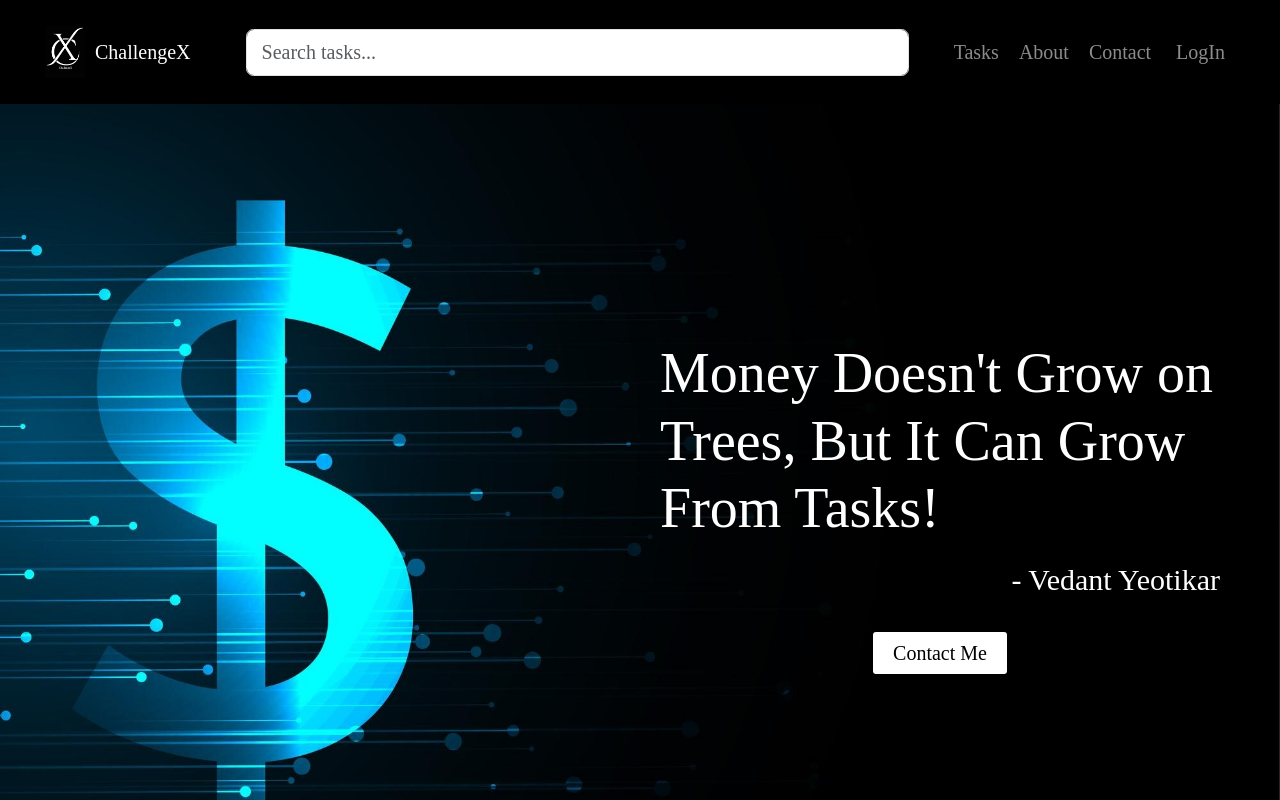
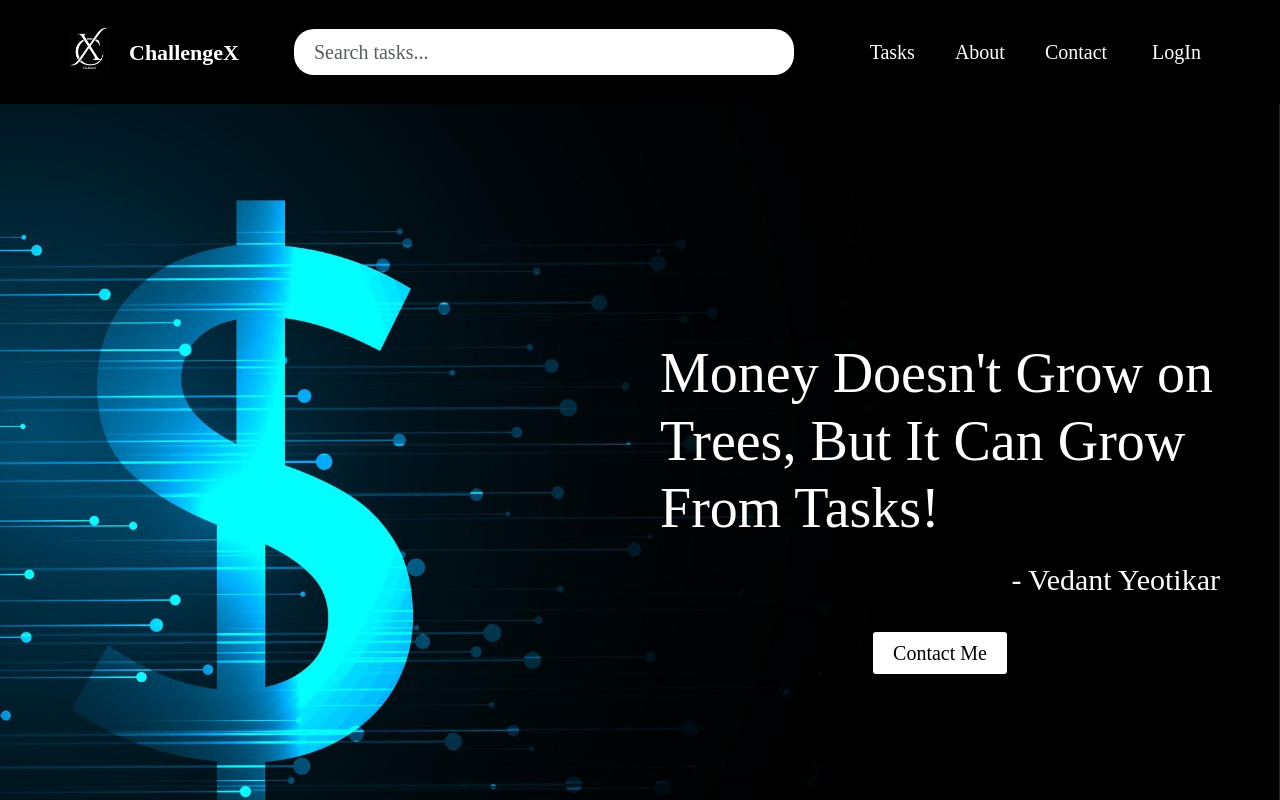
Before and after one commit to vedantBCodes/ChallengeX, a React (Vite) app in the folder Frontend/: page / in a window 1280 px wide. Shown: the top 800 px of the page. Built offline with nearby package versions, Linux system fonts and the light colour scheme.

Commit message:
modified search bar

```diff
--- a/Frontend/src/Components/Logout.jsx
+++ b/Frontend/src/Components/Logout.jsx
@@ -28,7 +28,6 @@ function Logout() {
   return (
     <div>
       <Link id="logoutLink"
-        style={{color: hover ? 'white' : 'rgba(233, 231, 231, 0.55)',transition:'1s',textDecoration:'none'}}
         onMouseEnter={() => setHover(true)}
         onMouseLeave={() => setHover(false)}
         onClick={handleLogout}
--- a/Frontend/src/Components/Navbar_01.jsx
+++ b/Frontend/src/Components/Navbar_01.jsx
@@ -69,7 +69,8 @@ const Navbar_01 = () => {
 
             {/* Center: Search Bar */}
             <Col xs={12} md className="d-flex justify-content-center mb-2 mb-md-0">
-              <Form className="w-100 w-md-75" onSubmit={handleSubmit}>
+  <div className="search-wrapper position-relative w-100 w-md-75">
+    <Form onSubmit={handleSubmit}>
       <FormControl
         type="search"
         placeholder="Search tasks..."
@@ -78,7 +79,22 @@ const Navbar_01 = () => {
         onChange={handleSearchChange}
       />
     </Form>
+    {filteredSuggestions.length > 0 && (
+      <ListGroup className="suggestion-dropdown">
+        {filteredSuggestions.map((task, idx) => (
+          <ListGroup.Item
+            key={idx}
+            action
+            onClick={() => handleSuggestionClick(task)}
+          >
+            {task.title}
+          </ListGroup.Item>
+        ))}
+      </ListGroup>
+    )}
+  </div>
 </Col>
+
 
             {/* Right: Navigation Links */}
             <Col xs={12} md="auto" className="d-flex justify-content-center justify-content-md-end">
@@ -97,19 +113,6 @@ const Navbar_01 = () => {
         </Container>
 
         {/* Suggestions Dropdown */}
-        {filteredSuggestions.length > 0 && (
-  <ListGroup className="suggestion-dropdown position-absolute w-100 px-4" style={{ top: '100%', zIndex: 999 }}>
-    {filteredSuggestions.map((task, idx) => (
-      <ListGroup.Item
-        key={idx}
-        action
-        onClick={() => handleSuggestionClick(task)}
-      >
-        {task.title}
-      </ListGroup.Item>
-    ))}
-  </ListGroup>
-)}
 
       </Navbar>
     </>
--- a/Frontend/src/Components/homePage.css
+++ b/Frontend/src/Components/homePage.css
@@ -5,59 +5,152 @@
   box-sizing: border-box;
     color: black;
 }
-@media  (max-width: 0px) {
-
-.navbar , .navContainer
-{
+/* Base Navbar Styling */
+.navbar {
   background-color: black;
-  /* height: 10vh; */
+  height: auto;
+  padding: 0.5rem 0rem;
+  z-index: 1000;
 }
 
-}
-.navbar , .navContainer
-{
-  background-color: black;
-  /* height: 10vh; */
+.navbar .navbar-brand {
+  display: flex;
+  align-items: center;
+  gap: 0.5rem;
+  color: white;
 }
 
-.navContainer
-{
-    width: 100vw;
-    height: 5vh;
-    color: white;
+#siteName {
+  color: white;
+  font-size: 20px;
+  font-weight: bold;
 }
 
-.navContainer h1
-{
-    font-weight: bolder;
-    font-size: 2rem;
-    color: rgb(212, 210, 210);
-}
-.navContainer
-{
-  color: black;
-}
-#siteName
-{
+#welcomeStatement {
   color: white;
   font-size: 20px;
+  white-space: nowrap;
 }
-#welcomeStatement
-{
+
+/* Navbar Inner Container */
+.navContainer {
+  width: 100%;
   color: white;
-  font-size: 25px;
 }
+
+/* Toggle button for small screens */
+.navbar-toggler {
+  border-color: white;
+}
+
+/* Nav links */
+.navbar-nav .nav-link {
+  color: white !important;
+  margin-left: 1rem;
+  font-weight: 500;
+  transition: color 0.3s ease;
+}
+
+.navbar-nav .nav-link:hover {
+  color: #ccc !important;
+}
+
+/* Search bar input */
+form input[type="search"] {
+  width: 100%;
+  max-width: 500px;
+  padding: 0.4rem 1rem;
+  border-radius: 20px;
+  border: none;
+}
+
+/* Suggestions dropdown styling */
+.search-wrapper {
+  position: relative;
+}
+
+.suggestion-dropdown {
+  position: absolute;
+  top: 100%;
+  left: 0;
+  right: 0;
+  background-color: white;
+  z-index: 999;
+  max-height: 250px;
+  overflow-y: auto;
+  border-radius: 4px;
+  box-shadow: 0 4px 8px rgba(0, 0, 0, 0.15);
+  width: 100%;
+}
+
+.suggestion-dropdown .list-group-item {
+  cursor: pointer;
+}
+
+.suggestion-dropdown .list-group-item:hover {
+  background-color: #f0f0f0;
+}
+
+/* Responsive Design: Tablets and Up */
+@media (min-width: 768px) {
+  #welcomeStatement {
+    font-size: 22px;
+  }
+}
+
+/* Responsive Design: Desktops and Up */
+@media (min-width: 992px) {
+  .navbar {
+    height: auto;
+    padding: 0.4rem 1.2rem; /* Reduced padding for shorter height */
+  }
+
+  #siteName {
+    display: inline;
+    font-size: 22px; /* Slightly smaller */
+  }
+
+  #welcomeStatement {
+    font-size: 22px; /* Slightly smaller */
+  }
+}
+
+
+/* Responsive Design: Small Devices (Mobile) */
 @media (max-width: 991px) {
   .navbar .navbar-toggler {
     order: 1;
   }
+
   .navbar .navbar-brand {
     order: 2;
   }
+
   .navbar .navbar-collapse {
     order: 3;
+    background-color: black;
+    padding: 1rem;
+  }
+
+  #siteName {
+    display: none;
+  }
+
+  #welcomeStatement {
+    font-size: 18px;
+  }
+
+  .navbar-nav {
+    width: 100%;
+    text-align: center;
+  }
+
+  .navbar-nav .nav-link {
+    margin: 0.5rem 0;
   }
 }
+
+
 
 /* Header Page Css code Start */
 
@@ -407,14 +500,3 @@ box-shadow: 2px 2px 2px 2px rgb(209, 209, 209);
   box-shadow: 2px 2px 2px 2px white;
   transition: 0.5s;
 }
-
-.suggestion-dropdown {
-  max-height: 200px;
-  overflow-y: auto;
-  background-color: #fff;
-  border: 1px solid #ccc;
-  border-radius: 0 0 5px 5px;
-}
-.suggestion-dropdown .list-group-item {
-  cursor: pointer;
-}
--- a/Frontend/src/Components/logout.css
+++ b/Frontend/src/Components/logout.css
@@ -4,7 +4,14 @@
 {
     position: relative;
     top: 0px;
-    left: 5px;
+    left: 10px;
+    color: white;
+    text-decoration: none;
+}
+#logoutLink:hover
+{
+    color: rgba(233, 231, 231, 0.55);
+    transition: 1.5s;
 }
 
 @media (max-width: 9991px)
@@ -12,6 +19,14 @@
 #logoutLink
 {
     position: relative;
-    bottom: 25px;
+    bottom: 40px;
+    left: 20px;
+    color: white;
+    text-decoration: none;
+}
+#logoutLink:hover
+{
+    color: rgba(233, 231, 231, 0.55);
+    transition: 1.5s;
 }
 }
```
Lines whose indentation alone changed are shown as unchanged.
